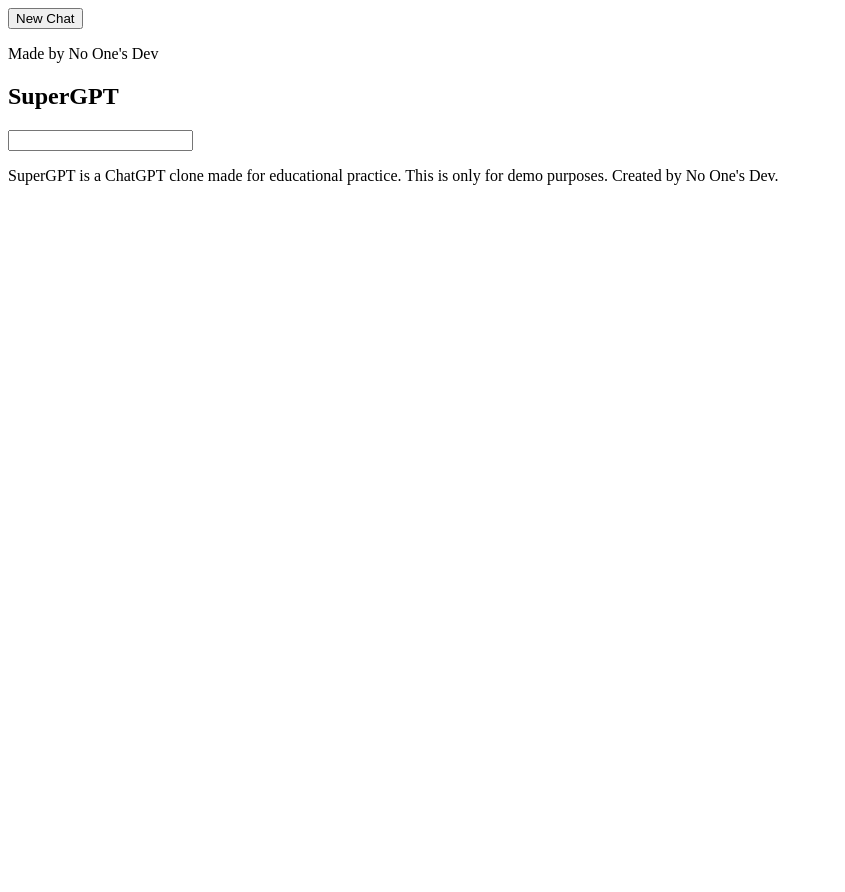
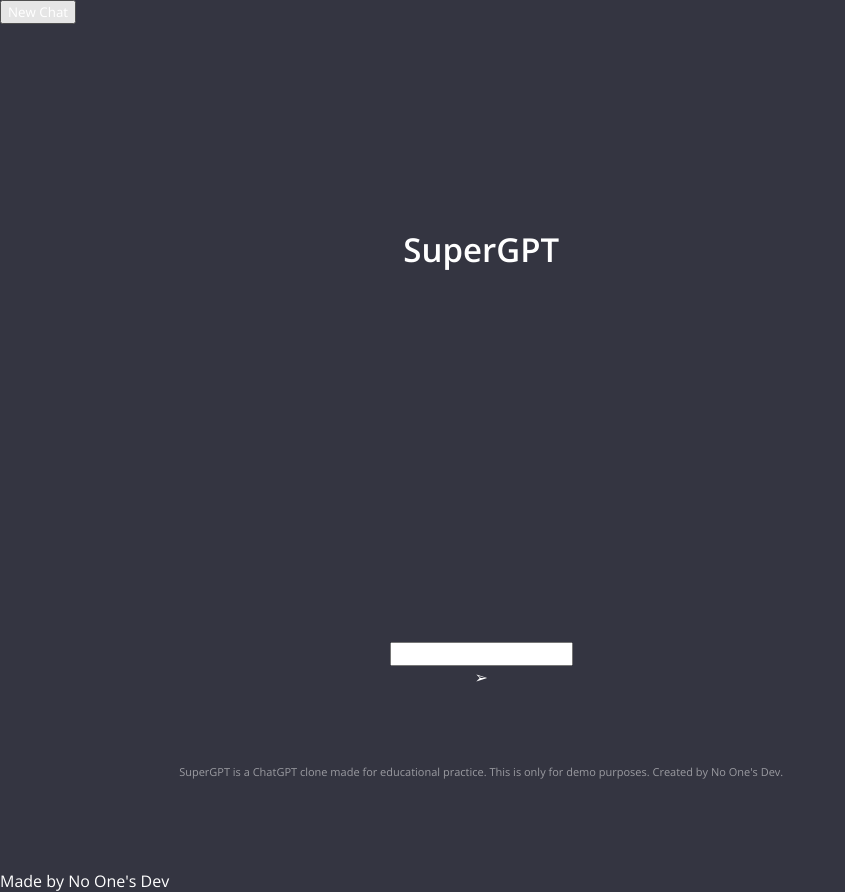
Before and after one commit to meshackyaro/chatGPT-clone, a plain HTML site: page index.html in a window 1280 px wide. Shown: the whole page, without its empty margins (0-845 px from the left). Before the commit the page ends 800 px from the top, so only its background shows below. Drawn offline with nearby package versions, Linux system fonts and the light colour scheme.

Commit message:
Initial CSS commit & Submit button
This is the first CSS and addition of Three-D Top-Lighted Rightwards Arrowhead for submit on HTML.

```diff
--- a/index.html
+++ b/index.html
@@ -21,7 +21,7 @@
       <div class="bottom-section">
         <div class="input-container">
           <input />
-          <div id="submit"></div>
+          <div id="submit">➢</div>
         </div>
       </div>
       <p class="info">
--- a/styles.css
+++ b/styles.css
@@ -0,0 +1,57 @@
+@import url('https://fonts.googleapis.com/css2?family=Open+Sans:ital,wght@0,300..800;1,300..800&display=swap');
+
+* {
+    color: #fff;
+    font-family: 'open sans', sans-serif;
+}
+
+body {
+    margin: 0;
+    padding: 0;
+    background-color: #343541;
+    display: flex;
+}
+
+h1  {
+    font-size: 33px;
+    font-weight: 600;
+    padding: 200px 0;
+}
+
+.main   {
+    display: flex;
+    flex-direction: column;
+    align-items: center;
+    text-align: center;
+    justify-content: space-between;
+    height: 100vh;
+}
+
+.info {
+    color: rgba(255, 255, 255, 0.5);
+    font-size: 11px;
+    padding: 10px;
+}
+
+.bottom-section {
+    display: flex;
+    flex-direction: column;
+    align-items: center;
+    justify-content: center;
+    width: 100%;
+}
+
+.button:hover {
+    background-color: rgba(255, 255, 255, 0.1);
+}
+
+.history {
+    padding: 10px;
+    margin: 10px;
+    display: flex;
+    flex-direction: column;
+    height: 100%;
+}
+.history p {
+    cursor: pointer;
+}
```
